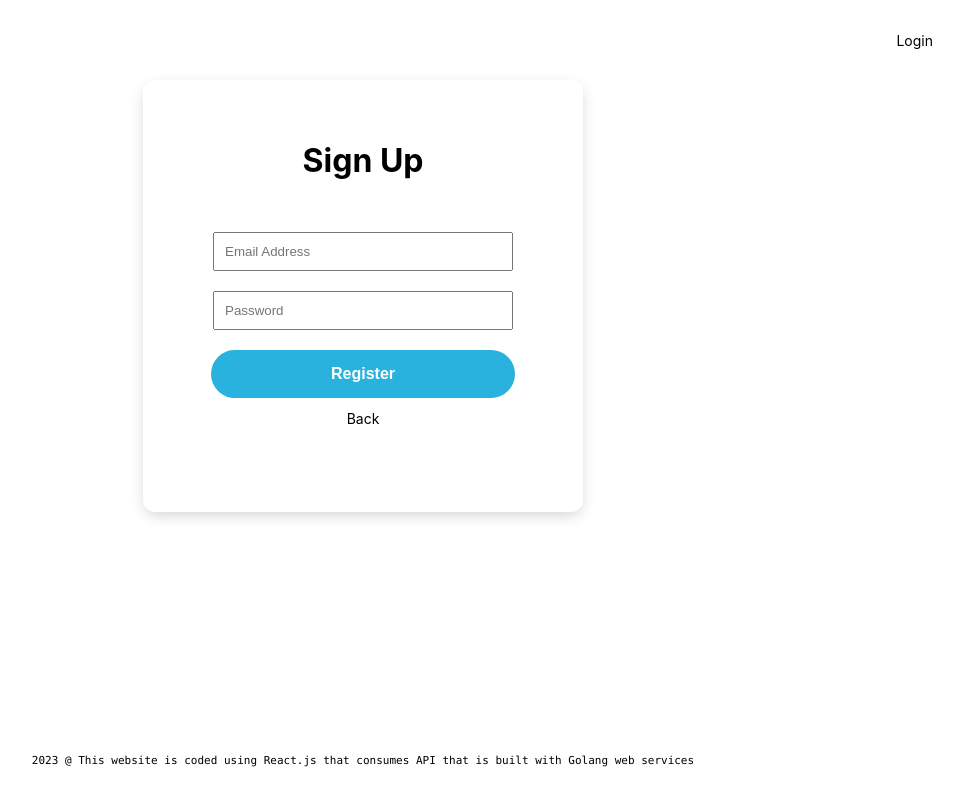
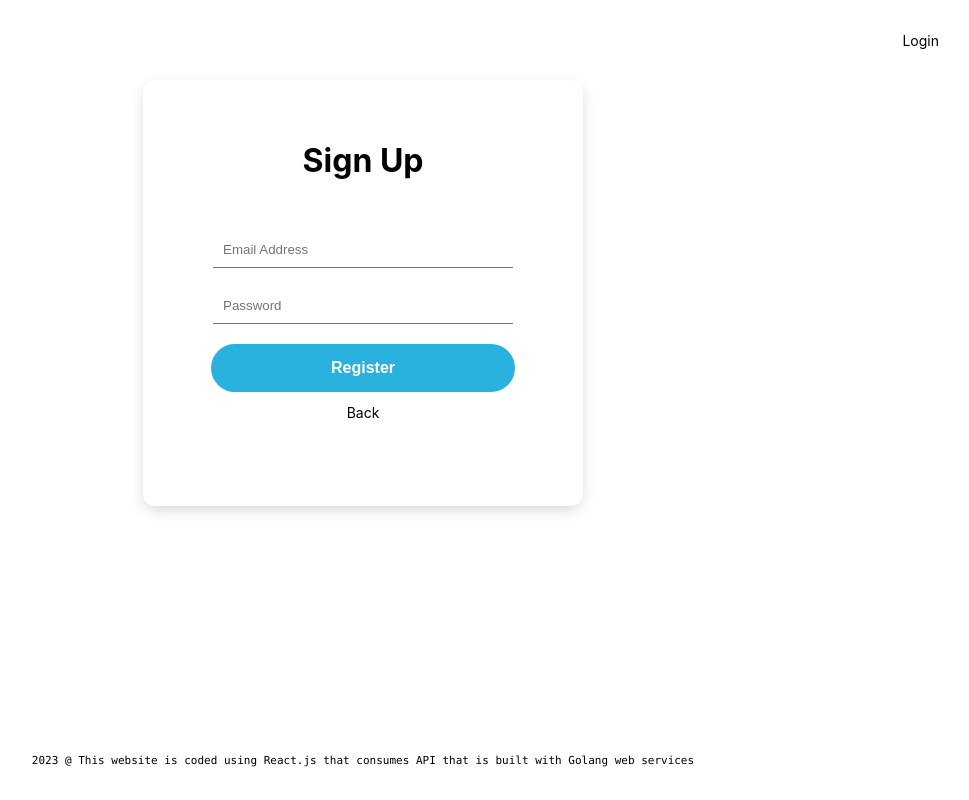
Before and after one commit to KelvinWJK95/react-app-with-auth, a React (Create React App) app: page /signup in a window 1280 px wide. Shown: the whole page, without its empty margins (277-1246 px from the left). Built offline with nearby package versions, Linux system fonts and the light colour scheme.

Commit message:
[Add] Fix style

```diff
--- a/src/components/Input.js
+++ b/src/components/Input.js
@@ -9,7 +9,7 @@ const Input = (props) => {
             onChange={props.onChange}
             onKeyDown={props.onKeyDown}
             placeholder={props.placeholder}
-            style={{padding:"10px", width: "100%", boxSizing: "border-box"}}
+            style={{padding:"10px", width: "100%", boxSizing: "border-box", borderWidth:"0 0 1px", outline:"0"}}
             />
             {(props.error.hasError)?<div style={{textAlign:"left", fontSize:"11px", color:"red"}}>{props.error.message}</div>:<></>}
         </div>
--- a/src/containers/App.css
+++ b/src/containers/App.css
@@ -42,17 +42,12 @@
 }
 
 .Clickable-text-button{
-  border:0px;
-  font-family: inherit;
-  background-color: inherit;
   cursor: pointer;
   user-select: none;
   font-size: 14px;
 }
 
 .Clickable-text-button-white{
-  border: 0px;
-  background-color: inherit;
   font-size: 14px;
   color: white;
   font-family: inherit;
@@ -65,8 +60,13 @@
   padding:1rem;
 }
 
-.Logout-section button{
-  margin: 0 3rem;
+
+
+@media screen and (min-width: 45rem) {
+  .Logout-section span{
+    margin: 0 3rem;
+  }
+
 }
 
 .Description-section{
--- a/src/containers/App.js
+++ b/src/containers/App.js
@@ -24,8 +24,8 @@ const App = () => {
         <header className="App-header">
           <div className="Logout-section">
           {GetCookie("token")
-          ?<button onClick={handleLogout} className="Clickable-text-button">Logout</button>
-          :(location.pathname !== "/login"?<button onClick={handleLogin} className="Clickable-text-button">Login</button>:<></>) }
+          ?<span onClick={handleLogout} className="Clickable-text-button">Logout</span>
+          :(location.pathname !== "/login"?<span onClick={handleLogin} className="Clickable-text-button">Login</span>:<></>) }
           </div>
         </header>
         <div className="App-body">
--- a/src/containers/Login.css
+++ b/src/containers/Login.css
@@ -2,7 +2,6 @@
   text-align: center;
   background-color: white;
   width: 300pt;
-  padding:20px;
 }
 
 
@@ -10,6 +9,6 @@
   .Login-container {
     border-radius: 0.75rem;
     box-shadow: 0 0.3125rem 1rem -0.1875rem rgb(0 0 0 / 20%);
-
+    padding:20px;
   }
 }
--- a/src/containers/Login.js
+++ b/src/containers/Login.js
@@ -126,7 +126,7 @@ class Login extends React.Component {
         <Input onChange={this.handleChange} name="email" placeholder="Email Address" error={this.state.errorMsg.email}/>
         <Input onChange={this.handleChange} onKeyDown={this.handleKeyDown} name="password" type="password" placeholder="Password" error={this.state.errorMsg.password}/>
         <Button name="Login" backgroundColor="#2ADE9A" width="80%" padding="10px" onClick={this.login}/>
-        <button onClick={this.signUp} className="Clickable-text-button">Sign Up</button>
+        <span onClick={this.signUp} className="Clickable-text-button">Sign Up</span>
         <div style={{padding:"2rem"}}/>
         </div></div>;
     }
--- a/src/containers/SignUp.css
+++ b/src/containers/SignUp.css
@@ -2,13 +2,12 @@
   text-align: center;
   background-color: white;
   width: 300pt;
-  padding:20px;
 }
 
 @media screen and (min-width: 45rem) {
   .Signup-container {
     border-radius: 0.75rem;
     box-shadow: 0 0.3125rem 1rem -0.1875rem rgb(0 0 0 / 20%);
-
+    padding:20px;
   }
 }
--- a/src/containers/SignUp.js
+++ b/src/containers/SignUp.js
@@ -119,7 +119,7 @@ class Signup extends React.Component {
         <Input onChange={this.handleChange} name="email" placeholder="Email Address" error={this.state.errorMsg.email}/>
         <Input onChange={this.handleChange} onKeyDown={this.handleKeyDown} name="password" type="password" placeholder="Password" error={this.state.errorMsg.password}/>
         <Button name="Register" backgroundColor="#2AB2DE" width="80%" padding="10px"onClick={this.signUp}/>
-        <button  onClick={this.goBack} className="Clickable-text-button">Back</button>
+        <span  onClick={this.goBack} className="Clickable-text-button">Back</span>
         <div style={{padding:"2rem"}}/>
         </div></div>;
     }
```
